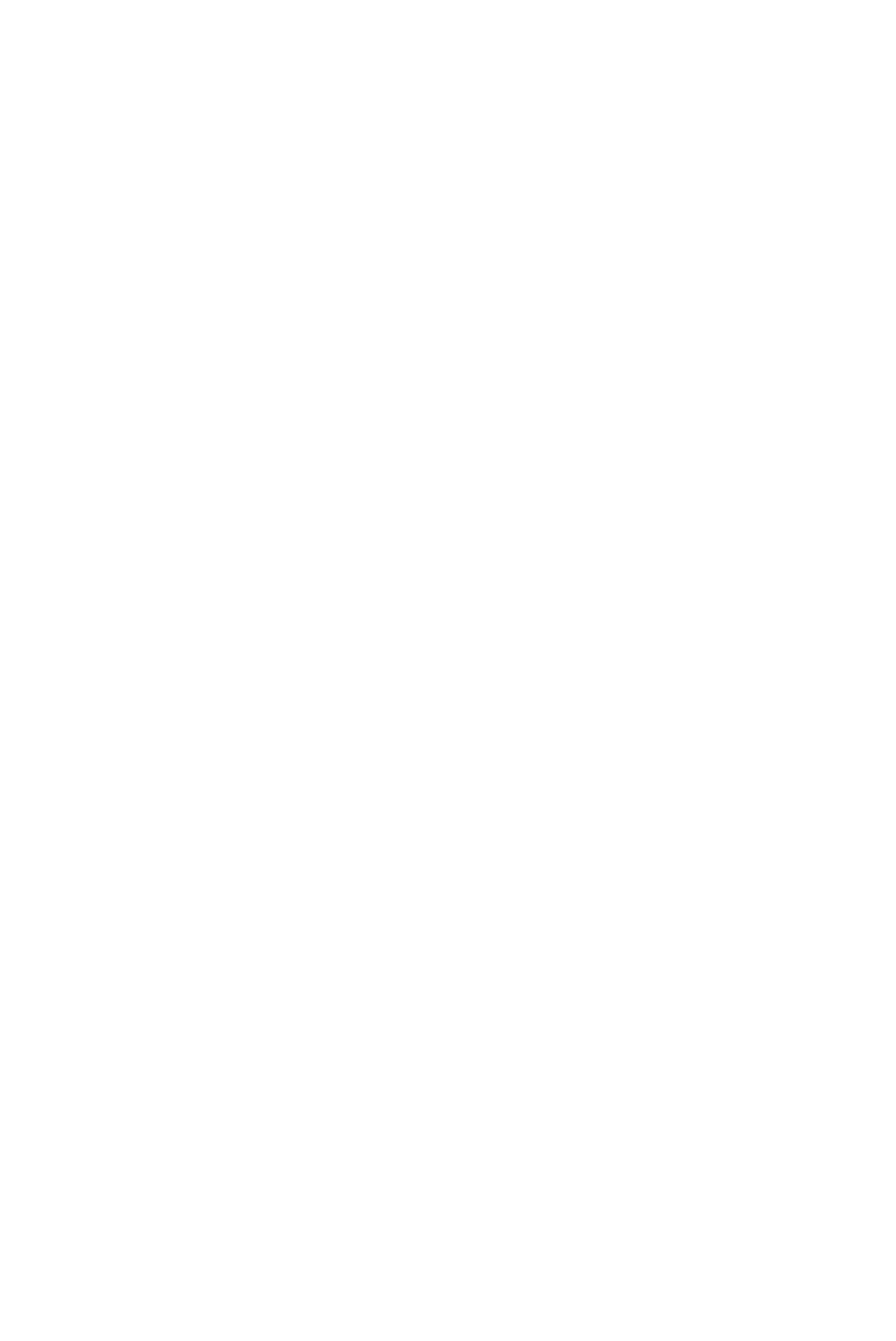
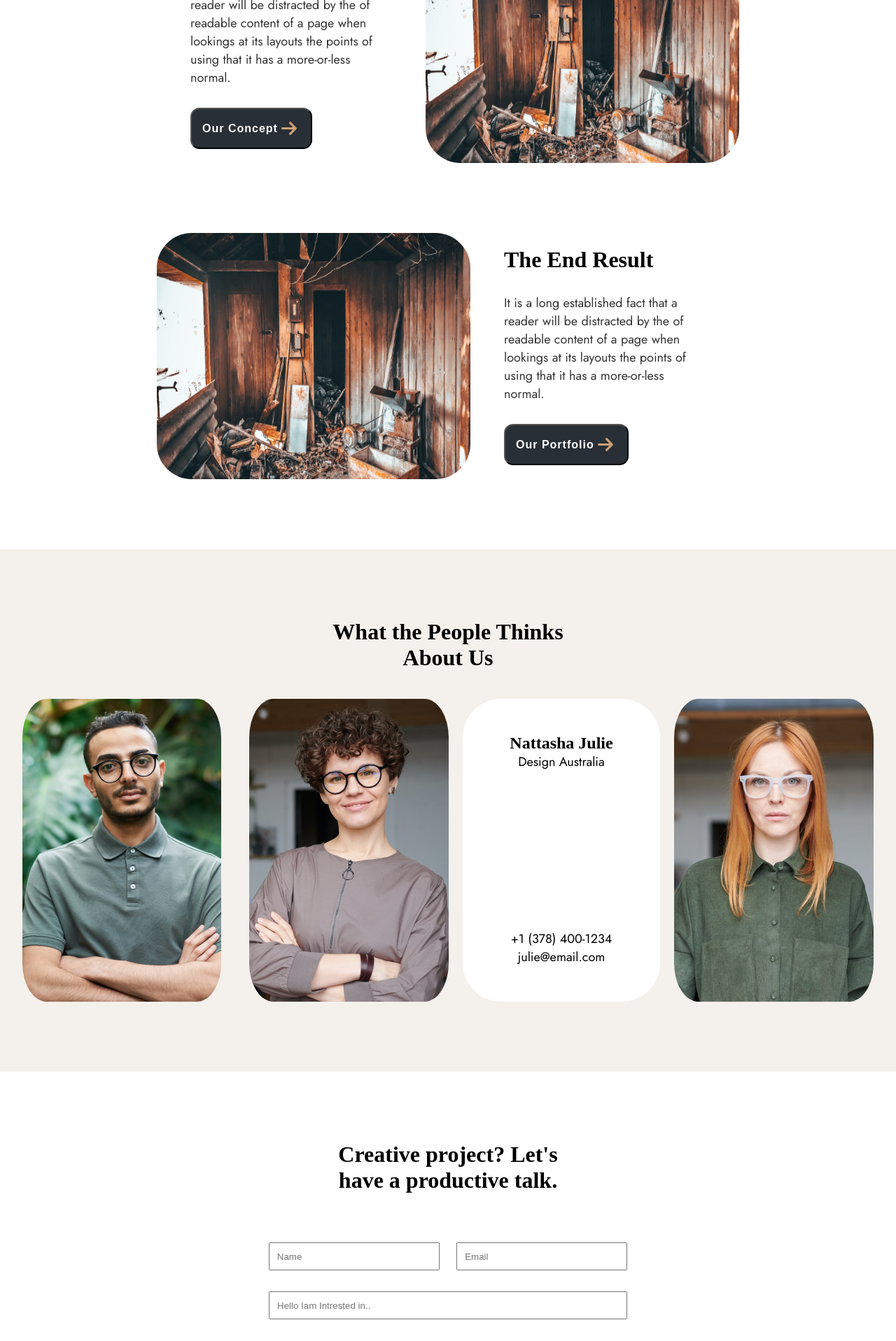
Before and after one commit to tinluong1612/Tin_Interior, a React (Vite) app: page /about in a window 1280 px wide. Shown: the part 880-2797 px from the top of the page at 70% size. Before the commit the page ends 800 px from the top, so only its background shows below. Built offline with nearby package versions, Linux system fonts and the light colour scheme.

Commit message:
upload aboutPage

```diff
--- a/src/pages/aboutPage/about.css
+++ b/src/pages/aboutPage/about.css
@@ -26,6 +26,10 @@
 
 .opacity{
     opacity: 0.8;
+}
+
+.mg-auto{
+    margin: 0 auto;
 }
 
 /* Quotes */
@@ -88,3 +92,65 @@
 .image{
     border-radius: 50px;
 }
+
+/* Team */
+.content-team{
+    text-align: center;
+    background: #F4F0EC;
+    padding-bottom: 100px;
+}
+
+.title{
+    margin: 0 auto;
+    width: 26%;
+    padding: 100px 0 40px;
+    text-align: center;
+}
+
+
+.member{
+    display: flex;
+    justify-content: center;
+}
+
+.image-member-team{
+    border-radius: 55px;
+    padding: 0 20px;
+}
+
+.member-3{
+    width: 22%;
+    background: #fff;
+}
+
+.info-member-3{
+    padding: 50px 0;
+}
+
+.social{
+    font-size: 24px;
+    padding: 0 5%;
+}
+
+/* Mail Box */
+.info-mail{
+    text-align: center;
+    padding-bottom: 50px;
+}
+
+.info-user{
+    padding: 30px;
+}
+
+.info-user input{
+    width: 20%;
+    height: 40px;
+    margin: 0 1%;
+    padding: 0 10px;
+}
+
+.info-mail .note-input{
+    width: 40%;
+    height: 40px;
+    padding: 0 10px;
+}
--- a/src/pages/aboutPage/about.jsx
+++ b/src/pages/aboutPage/about.jsx
@@ -1,5 +1,155 @@
+import './about.css'
+import { FontAwesomeIcon } from '@fortawesome/react-fontawesome';
+import { faArrowRight, faPhone, faChevronRight } from '@fortawesome/free-solid-svg-icons'
+
 function About() {
-    return <h2>About page</h2>;
+    return <div>
+        <div className="about">
+            {/* Banner */}
+            <img
+                src="/src/assets/img/img_aboutPage/banner-about.png"
+                width="100%"
+                alt=""
+                className="image-banner"
+            />
+            {/* Quotes */}
+            <div className="pd-100 quotes">
+                <div className="border-quotes">
+                    <div className="fz-18 content-quotes">
+                        <div className="fw content-heading">“</div>
+                        <div className="fw content-body">
+                            I like an interior that defies labeling. I don't really want someone
+                            to walk into a room and know that I did it
+                        </div>
+                        <div className="f opacity content-footer">-Bunny Williams</div>
+                    </div>
+                </div>
+            </div>
+            {/* What We Do */}
+            <div className="what-we-do">
+                <div className="content">
+                    <div className="info-content">
+                        <h1>What We Do</h1>
+                        <p className="fz-18 f opacity note">
+                            It is a long established fact that a reader will be distracted by the
+                            of readable content of a page when lookings at its layouts the points
+                            of using that it has a more-or-less normal.
+                        </p>
+                    </div>
+                    <button className="get-free-btn">
+                        Our Concept
+                        <div className="arrow">
+                            {/* icon mui ten */}
+                            <FontAwesomeIcon icon={faArrowRight} />
+                        </div>
+                        {/* <i className="arrow bx bx-right-arrow-alt" /> */}
+                    </button>
+                </div>
+                <img
+                    src="/src/assets/img/img_aboutPage/aboutUs1-about.jpg"
+                    width="35%"
+                    alt=""
+                    className="image"
+                />
+            </div>
+            {/* The End Result */}
+            <div className="pd-100 what-we-do">
+                <img
+                    src="/src/assets/img/img_aboutPage/aboutUs1-about.jpg"
+                    width="35%"
+                    alt=""
+                    className="image"
+                />
+                <div className="content">
+                    <div className="info-content">
+                        <h1>The End Result</h1>
+                        <p className="fz-18 f opacity note">
+                            It is a long established fact that a reader will be distracted by the
+                            of readable content of a page when lookings at its layouts the points
+                            of using that it has a more-or-less normal.
+                        </p>
+                    </div>
+                    <button className="get-free-btn">
+                        Our Portfolio
+                        <div className="arrow">
+                            {/* icon mui ten */}
+                            <FontAwesomeIcon icon={faArrowRight} />
+                        </div>
+                        {/* <i className="arrow bx bx-right-arrow-alt" /> */}
+                    </button>
+                </div>
+            </div>
+            {/* Team */}
+            <div className="content-team">
+                <div className="title">
+                    <h1>What the People Thinks About Us</h1>
+                </div>
+                <div className="members-team">
+                    <div className="member">
+                        <img
+                            src="/src/assets/img/img_aboutPage/person1-about.png"
+                            alt=""
+                            className="image-member-team"
+                        />
+                        <img
+                            src="/src/assets/img/img_aboutPage/person2-about.png"
+                            alt=""
+                            className="image-member-team"
+                        />
+                        <div className="image-member-team member-3">
+                            <div className="info-member-3">
+                                    <h2>Nattasha Julie</h2>
+                                    <p className="f fz-18">Design Australia</p>
+
+                                <div className="pd-100 social-member">
+                                    <i className="social bx bxl-facebook" />
+                                    <i className="social bx bxl-twitter" />
+                                    <i className="social bx bxl-linkedin" />
+                                    <i className="social bx bxl-instagram" />
+                                </div>
+                                <div className="f fz-18 contact-member">
+                                    <p>+1 (378) 400-1234</p>
+                                    <p>julie@email.com</p>
+                                </div>
+                            </div>
+                        </div>
+                        <img
+                            src="/src/assets/img/img_aboutPage/person3-about.png"
+                            alt=""
+                            className="image-member-team"
+                        />
+                    </div>
+                </div>
+            </div>
+            {/* Mail Box */}
+            <div className="mail-box">
+                <h1 className="title">Creative project? Let's have a productive talk.</h1>
+                <div className="fz-18 info-mail">
+                    <div className="info-user">
+                        <input type="text" name="" placeholder="Name" id="" />
+                        <input type="text" name="" placeholder="Email" id="" />
+                    </div>
+                    <input
+                        type="text"
+                        name=""
+                        placeholder="Hello Iam Intrested in.."
+                        id=""
+                        className="note-input"
+                    />
+                </div>
+                <button className="mg-auto get-free-btn">
+                    Send Now
+                    <div className="arrow">
+                        {/* icon mui ten */}
+                        <FontAwesomeIcon icon={faArrowRight} />
+                    </div>
+                    {/* icon mui ten */}
+                    {/* <i className="arrow bx bx-right-arrow-alt" /> */}
+                </button>
+            </div>
+        </div>
+
+    </div>;
 }
 
 export default About;
```
Also changed, not shown: src/pages/aboutPage/about.html (+61 -4 lines), src/assets/img/img_aboutPage/person1-about.png.
